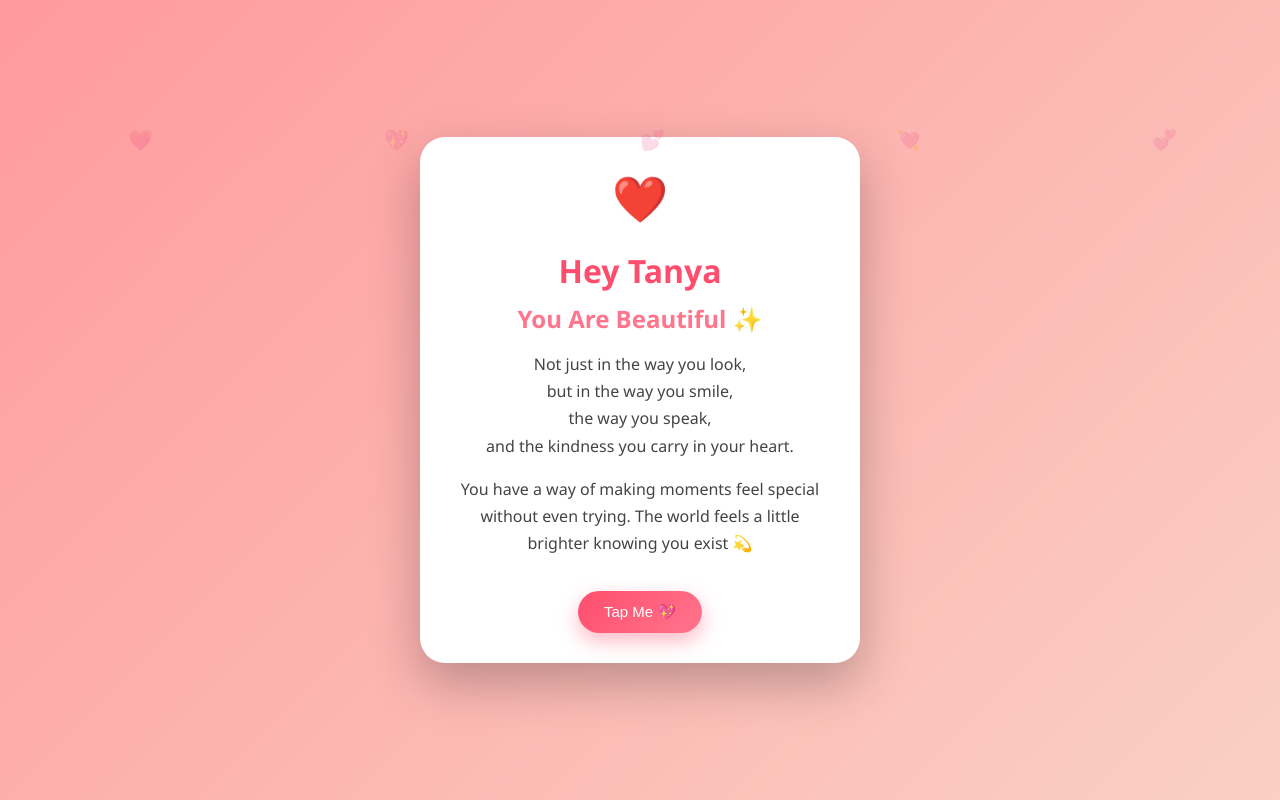
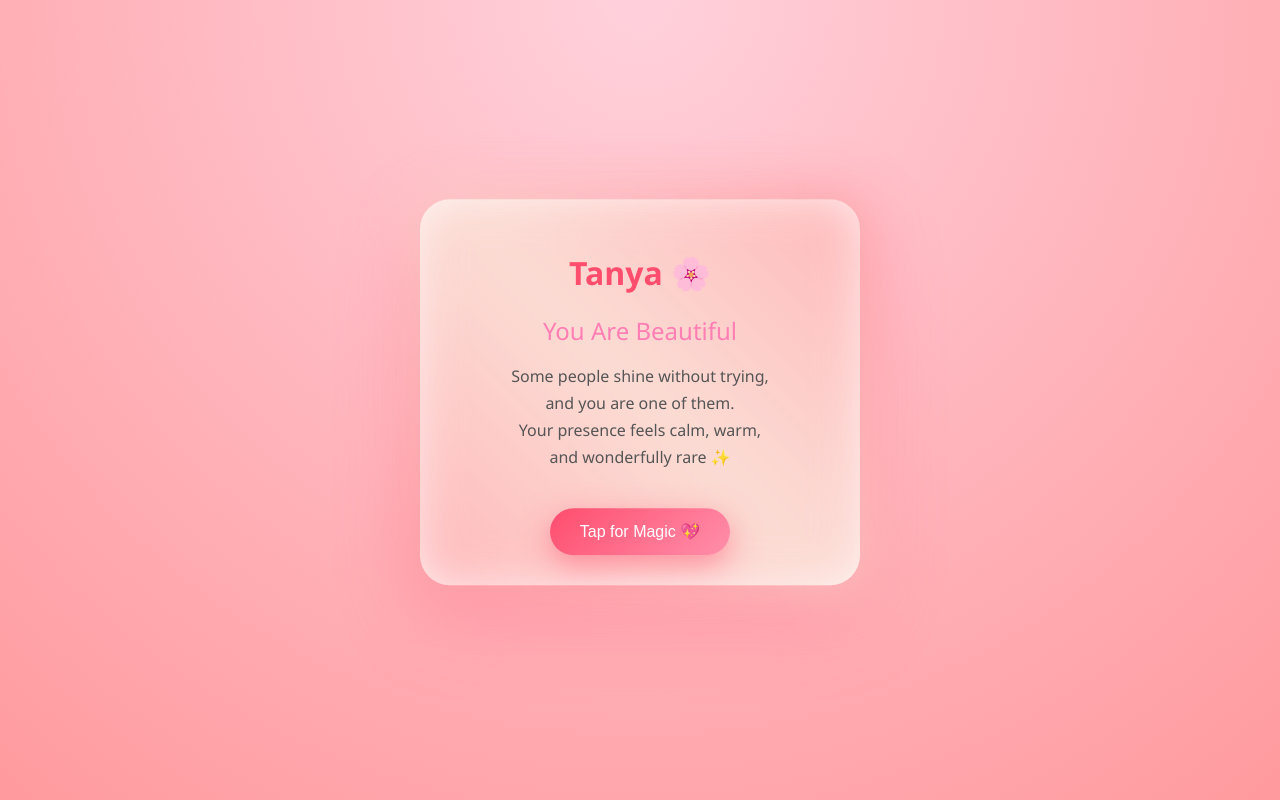
Before and after one commit to krish0o7/tanya-card, a plain HTML site: page index.html in a window 1280 px wide. Drawn offline with Linux system fonts and the light colour scheme.

Commit message:
Revamp index.html with new design and features

```diff
--- a/index.html
+++ b/index.html
@@ -2,12 +2,13 @@
 <html lang="en">
 <head>
 <meta charset="UTF-8">
-  <title>For Tanya 💖</title>
+<title>For Tanya 🌸</title>
+
 <style>
   body {
     margin: 0;
     height: 100vh;
-      background: linear-gradient(135deg, #ff9a9e, #fad0c4);
+    background: radial-gradient(circle at top, #ffd1dc, #ff9a9e);
     display: flex;
     justify-content: center;
     align-items: center;
@@ -16,126 +17,144 @@
   }
 
   .card {
-      background: white;
+    background: rgba(255,255,255,0.95);
     width: 380px;
     padding: 30px;
-      border-radius: 25px;
+    border-radius: 30px;
     text-align: center;
-      box-shadow: 0 20px 50px rgba(0,0,0,0.25);
-      animation: fadeIn 1.2s ease;
+    box-shadow: 0 30px 80px rgba(255, 100, 140, 0.4);
+    animation: floatCard 3s ease-in-out infinite;
     position: relative;
+    z-index: 10;
   }
 
-    @keyframes fadeIn {
-      from { transform: translateY(40px); opacity: 0; }
-      to { transform: translateY(0); opacity: 1; }
+  @keyframes floatCard {
+    0%,100% { transform: translateY(0); }
+    50% { transform: translateY(-10px); }
   }
 
   h1 {
     color: #ff4d6d;
-      margin-bottom: 10px;
+    margin-bottom: 5px;
   }
 
   h2 {
-      color: #ff758c;
-      margin: 5px 0 15px;
+    color: #ff7eb3;
+    font-weight: 500;
+    margin-bottom: 15px;
   }
 
   p {
-      color: #444;
+    color: #555;
     font-size: 16px;
     line-height: 1.7;
   }
 
-    .heart {
-      font-size: 45px;
-      animation: beat 1s infinite;
-      margin-bottom: 10px;
+  .tap-btn {
+    margin-top: 20px;
+    padding: 14px 30px;
+    border: none;
+    border-radius: 30px;
+    background: linear-gradient(135deg, #ff4d6d, #ff8fab);
+    color: white;
+    font-size: 16px;
+    cursor: pointer;
+    box-shadow: 0 10px 30px rgba(255,77,109,0.5);
+    transition: transform 0.3s;
   }
 
-    @keyframes beat {
-      0%,100% { transform: scale(1); }
-      50% { transform: scale(1.3); }
+  .tap-btn:hover {
+    transform: scale(1.08);
   }
 
-    button {
+  .msg {
+    display: none;
     margin-top: 18px;
-      padding: 12px 26px;
-      border: none;
-      border-radius: 25px;
-      background: linear-gradient(135deg, #ff4d6d, #ff758c);
-      color: white;
-      font-size: 15px;
-      cursor: pointer;
-      box-shadow: 0 8px 20px rgba(255,77,109,0.4);
+    color: #ff4d6d;
+    font-weight: 500;
+    animation: fadeIn 1s ease forwards;
   }
 
-    button:hover {
-      transform: scale(1.05);
+  @keyframes fadeIn {
+    from { opacity: 0; transform: translateY(10px); }
+    to { opacity: 1; transform: translateY(0); }
   }
 
-    .hidden {
-      display: none;
-      margin-top: 15px;
-      color: #ff4d6d;
-      font-weight: 500;
+  .flower {
+    position: absolute;
+    top: -40px;
+    font-size: 24px;
+    animation: fall linear forwards;
+    pointer-events: none;
   }
 
-    .floating-hearts span {
-      position: absolute;
-      bottom: -20px;
-      font-size: 20px;
-      animation: float 6s linear infinite;
-      opacity: 0.6;
+  @keyframes fall {
+    to {
+      transform: translateY(110vh) rotate(360deg);
+      opacity: 0;
+    }
   }
 
-    @keyframes float {
-      0% { transform: translateY(0); opacity: 0; }
-      20% { opacity: 1; }
-      100% { transform: translateY(-100vh); opacity: 0; }
+  .glow {
+    position: absolute;
+    inset: -10px;
+    border-radius: 40px;
+    background: linear-gradient(45deg, #ff9a9e, #fad0c4, #ff9a9e);
+    filter: blur(25px);
+    z-index: -1;
+    opacity: 0.7;
   }
 </style>
 </head>
+
 <body>
 
 <div class="card">
-    <div class="heart">❤️</div>
-    <h1>Hey Tanya</h1>
-    <h2>You Are Beautiful ✨</h2>
+  <div class="glow"></div>
+
+  <h1>Tanya 🌸</h1>
+  <h2>You Are Beautiful</h2>
 
   <p>
-      Not just in the way you look,<br>
-      but in the way you smile,<br>
-      the way you speak,<br>
-      and the kindness you carry in your heart.
+    Some people shine without trying,<br>
+    and you are one of them.<br>
+    Your presence feels calm, warm,<br>
+    and wonderfully rare ✨
   </p>
 
-    <p>
-      You have a way of making moments feel special
-      without even trying.
-      The world feels a little brighter knowing you exist 💫
-    </p>
+  <button class="tap-btn" onclick="magic()">Tap for Magic 💖</button>
 
-    <button onclick="showMsg()">Tap Me 💖</button>
-
-    <div class="hidden" id="msg">
-      Never forget this, Tanya —
-      you are enough, you are special,
-      and you are deeply appreciated 🌸
+  <div class="msg" id="msg">
+    You are not just beautiful to look at,<br>
+    you are beautiful to feel, to know,<br>
+    and to remember 🌷
   </div>
 </div>
 
-  <div class="floating-hearts">
-    <span style="left:10%">💗</span>
-    <span style="left:30%">💖</span>
-    <span style="left:50%">💕</span>
-    <span style="left:70%">💘</span>
-    <span style="left:90%">💞</span>
-  </div>
+<script>
+  function magic() {
+    document.getElementById("msg").style.display = "block";
 
-  <script>
-    function showMsg() {
-      document.getElementById("msg").style.display = "block";
+    for (let i = 0; i < 40; i++) {
+      createFlower();
+    }
+  }
+
+  function createFlower() {
+    const flower = document.createElement("div");
+    flower.classList.add("flower");
+
+    const flowers = ["🌸","🌷","🌹","💐","🌺","✨"];
+    flower.innerText = flowers[Math.floor(Math.random() * flowers.length)];
+
+    flower.style.left = Math.random() * 100 + "vw";
+    flower.style.animationDuration = (Math.random() * 3 + 3) + "s";
+
+    document.body.appendChild(flower);
+
+    setTimeout(() => {
+      flower.remove();
+    }, 6000);
   }
 </script>
 
```
Lines whose indentation alone changed are shown as unchanged.
